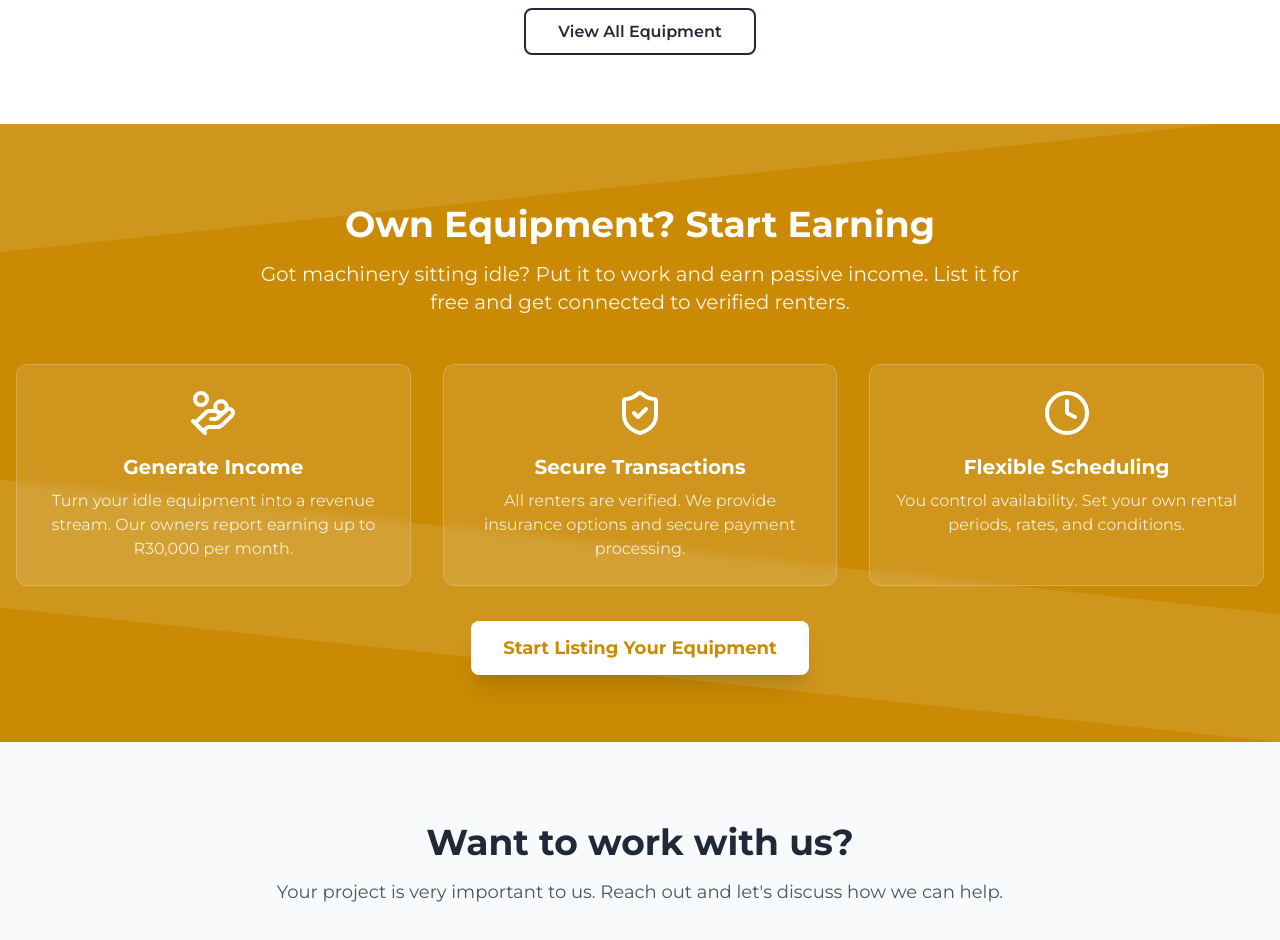
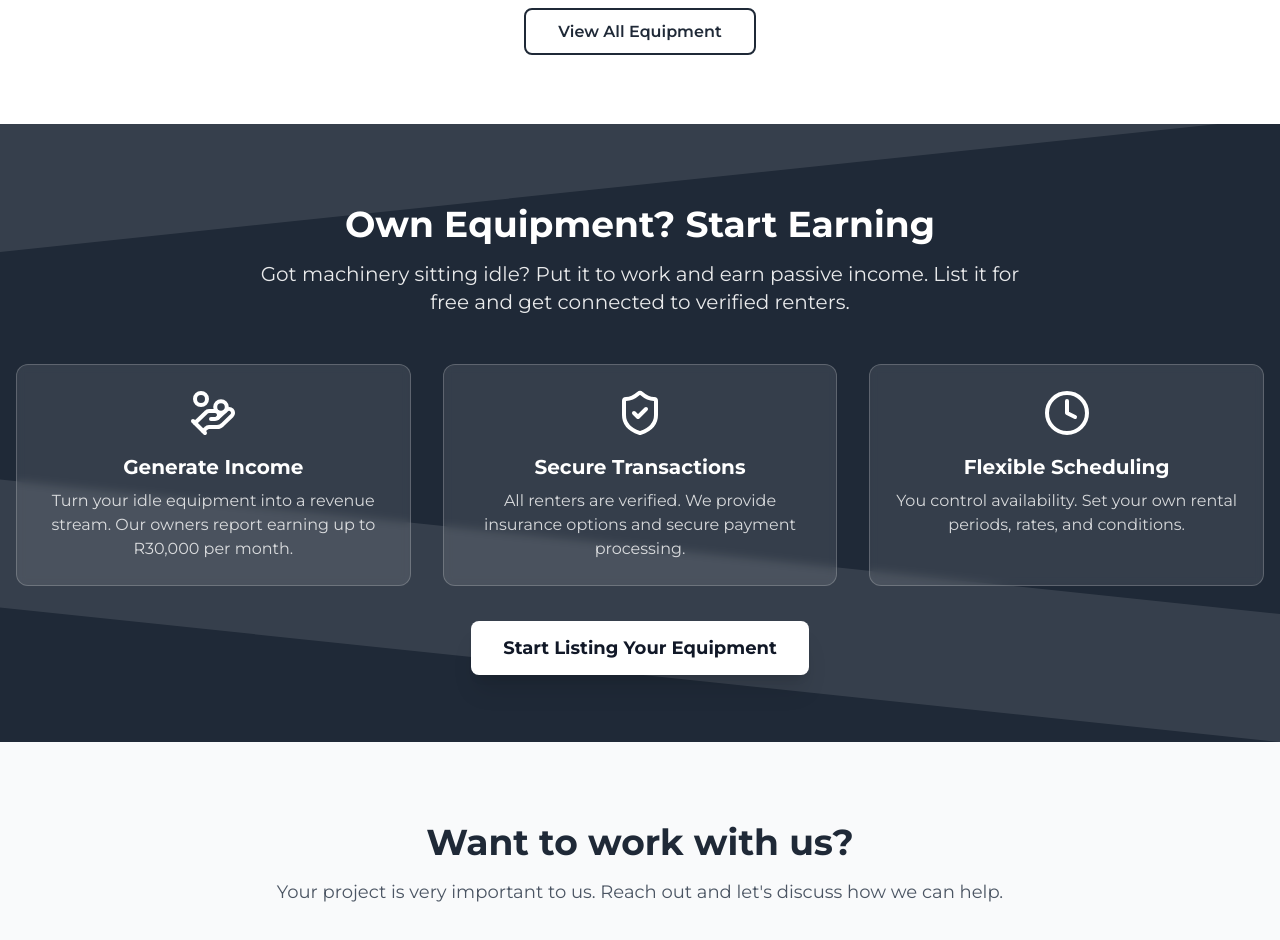
Before and after one commit to kg-m3/OneRental, a React (Vite) app in the folder project/: page / in a window 1280 px wide. Shown: the part 2980-3920 px from the top of the page. Built offline with nearby package versions, Linux system fonts and the light colour scheme; no server answers; the database is empty.

Commit message:
update 2

```diff
--- a/project/src/components/ListingCTA.tsx
+++ b/project/src/components/ListingCTA.tsx
@@ -4,7 +4,7 @@ import { Link } from 'react-router-dom';
 
 const ListingCTA = () => {
   return (
-    <section className="py-20 bg-yellow-600 relative overflow-hidden">
+    <section className="py-20 bg-gray-800 relative overflow-hidden">
       {/* Background Pattern */}
       <div className="absolute inset-0 opacity-10">
         <div className="absolute top-0 left-0 right-0 h-32 bg-white transform -skew-y-6 origin-top-left"></div>
@@ -54,7 +54,7 @@ const ListingCTA = () => {
         <div className="text-center">
           <Link
             to="/list-equipment"
-            className="px-8 py-4 bg-white text-yellow-600 rounded-lg font-bold text-lg shadow-xl transition-all duration-300 hover:bg-gray-100 hover:scale-105"
+            className="px-8 py-4 bg-white text-gray-900 rounded-lg font-bold text-lg shadow-xl transition-all duration-300 hover:bg-gray-100 hover:scale-105"
           >
             Start Listing Your Equipment
           </Link>
--- a/project/src/components/Navbar.tsx
+++ b/project/src/components/Navbar.tsx
@@ -197,7 +197,7 @@ const Navbar = () => {
             <button
               onClick={() => setIsOpen(!isOpen)}
               className={`md:hidden ${
-                shouldShowTransparentNav ? 'text-white' : 'text-gray-800'
+                'text-gray-800'
               } focus:outline-none`}
             >
               {isOpen ? <X size={24} /> : <Menu size={24} />}
```
